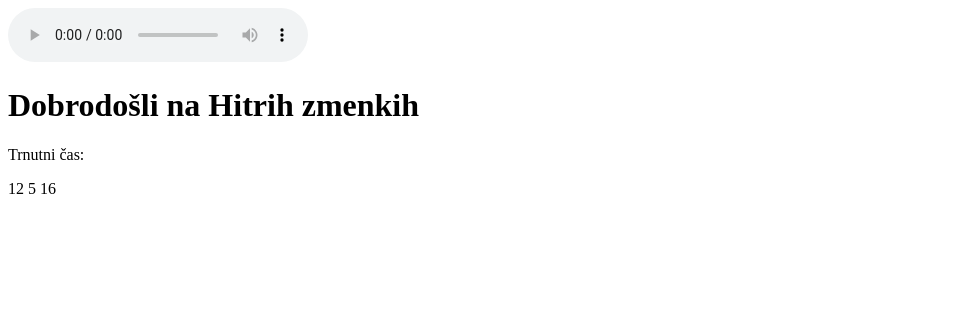
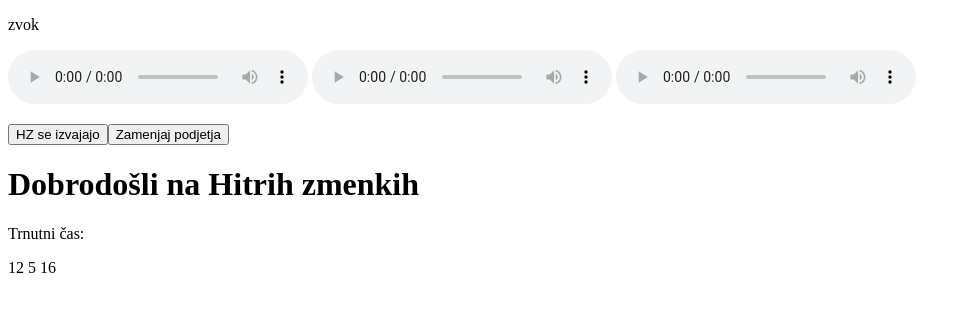
Before and after one commit to DominikBer123/DominikBer123.github.io, a plain HTML site: page index.html in a window 1280 px wide. Shown: the whole page, without its empty margins (0-970 px from the left). Drawn offline with Linux system fonts and the light colour scheme.

Commit message:
Update index.html

```diff
--- a/index.html
+++ b/index.html
@@ -1,7 +1,12 @@
 <!DOCTYPE html>
 <html>
 <body>
+    <p>zvok</p>
 <audio controls src="Sound.mp3"></audio>
+<audio controls src="sound1.mp3"></audio>
+<audio controls src="sound2.mp3"></audio>
+<p><button onclick="start()">HZ se izvajajo</button><button onclick="zamenjaj()">Zamenjaj podjetja</button></p>
+
 
 <h1>Dobrodošli na Hitrih zmenkih</h1>
 <p ></p>
@@ -15,86 +20,72 @@
 <p5 id="demo4"></p5>
 <p6 id ="demo5"></p6>
 
-<h3 id = "stanje"></h3>
-
-<h4 id="alarm">	</h4>
 
 <script>
-var sound1 = new Audio("Sound.mp3");
+
+var sound = new Audio("Sound.mp3");
+var sound1 = new Audio("sound1.mp3");
+var sound2 = new Audio("sound2.mp3");
+
+
+function start(){
+    document.getElementById("stanje").innerHTML ="zac"
+    sound.play()
+}
+function zamenjaj(){
+    document.getElementById("stanje").innerHTML ="zamenjaj podjetje"
+    sound.play()
+}
 function checkTime(){
     //Dobi trenutni čas
     const d = new Date();
-    var pretvorba = new Date(2023,03,15,0,0,0)
+
     //šas kdaj se kaj more zgoditi
     var ZacHZ= [
-
-  new Date(2023,03,16,02,20,00),
-  new Date(2023,03,16,02,21,00),
-  new Date(2023,03,16,02,22,00),
-  new Date(2023,03,16,02,23,00),
-  new Date(2023,03,16,02,24,00),
-  new Date(2023,03,16,02,25,00),
-  new Date(2023,03,16,02,26,00),
-  new Date(2023,03,16,02,27,00),
-  new Date(2023,03,16,02,28,00),
-  new Date(2023,03,16,02,29,00),
-  new Date(2023,03,16,02,30,00),
-  new Date(2023,03,16,02,31,00),
-  new Date(2023,03,16,02,32,00),
-  new Date(2023,03,16,02,33,00),
-  new Date(2023,03,16,02,34,00),
-  new Date(2023,03,16,02,35,00),
-  new Date(2023,03,16,02,36,00),
-  new Date(2023,03,16,02,37,00),
-  new Date(2023,03,16,02,38,00),
-  new Date(2023,03,16,02,39,00)
-
-    ];
-    var Alarm30Hz = [
-  new Date(2023,03,16,02,20,10),
-  new Date(2023,03,16,02,21,10),
-  new Date(2023,03,16,02,22,10),
-  new Date(2023,03,16,02,23,10),
-  new Date(2023,03,16,02,24,10),
-  new Date(2023,03,16,02,25,10),
-  new Date(2023,03,16,02,26,10),
-  new Date(2023,03,16,02,27,10),
-  new Date(2023,03,16,02,28,10),
-  new Date(2023,03,16,02,29,10),
-  new Date(2023,03,16,02,30,10),
-  new Date(2023,03,16,02,31,10),
-  new Date(2023,03,16,02,32,10),
-  new Date(2023,03,16,02,33,10),
-  new Date(2023,03,16,02,34,10),
-  new Date(2023,03,16,02,35,10),
-  new Date(2023,03,16,02,36,10),
-  new Date(2023,03,16,02,37,10),
-  new Date(2023,03,16,02,38,10),
-  new Date(2023,03,16,02,39,10)
-    ];
+  new Date(2023,03,16,14,30,00), new Date(2023,03,16,14,38,00),
+  new Date(2023,03,16,14,46,00), new Date(2023,03,16,14,54,00),
+  new Date(2023,03,16,15,02,00), new Date(2023,03,16,15,10,00),
+  new Date(2023,03,16,15,18,00), new Date(2023,03,16,15,26,00),
+  new Date(2023,03,16,15,34,00), new Date(2023,03,16,15,42,00),
+  new Date(2023,03,16,15,50,00), new Date(2023,03,16,15,58,00),
+  new Date(2023,03,16,16,06,00), new Date(2023,03,16,16,14,00),
+  new Date(2023,03,16,16,22,00), new Date(2023,03,16,16,30,00),
+  new Date(2023,03,16,16,38,00), new Date(2023,03,16,16,46,00),
+  new Date(2023,03,16,16,54,00), new Date(2023,03,16,17,02,00),
+  new Date(2023,03,16,17,10,00), new Date(2023,03,16,17,18,00),
+  new Date(2023,03,16,17,26,00), new Date(2023,03,16,17,34,00),
+  new Date(2023,03,16,17,42,00), new Date(2023,03,16,17,50,00)
+];
+    var Alarm30Hz =[
+  new Date(2023,03,16,14,35,30), new Date(2023,03,16,14,43,30),
+  new Date(2023,03,16,14,51,30), new Date(2023,03,16,14,59,30),
+  new Date(2023,03,16,15,07,30), new Date(2023,03,16,15,15,30),
+  new Date(2023,03,16,15,23,30), new Date(2023,03,16,15,31,30),
+  new Date(2023,03,16,15,39,30), new Date(2023,03,16,15,47,30),
+  new Date(2023,03,16,15,55,30), new Date(2023,03,16,16,03,30),
+  new Date(2023,03,16,16,11,30), new Date(2023,03,16,16,19,30),
+  new Date(2023,03,16,16,27,30), new Date(2023,03,16,16,35,30),
+  new Date(2023,03,16,16,43,30), new Date(2023,03,16,16,51,30),
+  new Date(2023,03,16,16,59,30), new Date(2023,03,16,17,07,30),
+  new Date(2023,03,16,17,15,30), new Date(2023,03,16,17,23,30),
+  new Date(2023,03,16,17,31,30), new Date(2023,03,16,17,39,30),
+  new Date(2023,03,16,17,47,30), new Date(2023,03,16,17,55,30)
+]
     var KonecHZ = [
-  new Date(2023,03,16,02,20,30),
-  new Date(2023,03,16,02,21,30),
-  new Date(2023,03,16,02,22,30),
-  new Date(2023,03,16,02,23,30),
-  new Date(2023,03,16,02,24,30),
-  new Date(2023,03,16,02,25,30),
-  new Date(2023,03,16,02,26,30),
-  new Date(2023,03,16,02,27,30),
-  new Date(2023,03,16,02,28,30),
-  new Date(2023,03,16,02,29,30),
-  new Date(2023,03,16,02,30,30),
-  new Date(2023,03,16,02,31,30),
-  new Date(2023,03,16,02,32,30),
-  new Date(2023,03,16,02,33,30),
-  new Date(2023,03,16,02,34,30),
-  new Date(2023,03,16,02,35,30),
-  new Date(2023,03,16,02,36,30),
-  new Date(2023,03,16,02,37,30),
-  new Date(2023,03,16,02,38,30),
-  new Date(2023,03,16,02,39,10)
-    ];
-
+  new Date(2023,03,16,14,36,00), new Date(2023,03,16,14,44,00),
+  new Date(2023,03,16,14,52,00), new Date(2023,03,16,15,00,00),
+  new Date(2023,03,16,15,08,00), new Date(2023,03,16,15,16,00),
+  new Date(2023,03,16,15,24,00), new Date(2023,03,16,15,32,00),
+  new Date(2023,03,16,15,40,00), new Date(2023,03,16,15,48,00),
+  new Date(2023,03,16,15,56,00), new Date(2023,03,16,16,04,00),
+  new Date(2023,03,16,16,12,00), new Date(2023,03,16,16,20,00),
+  new Date(2023,03,16,16,28,00), new Date(2023,03,16,16,36,00),
+  new Date(2023,03,16,16,44,00), new Date(2023,03,16,16,52,00),
+  new Date(2023,03,16,17,00,00), new Date(2023,03,16,17,08,00),
+  new Date(2023,03,16,17,16,00), new Date(2023,03,16,17,24,00),
+  new Date(2023,03,16,17,32,00), new Date(2023,03,16,17,40,00),
+  new Date(2023,03,16,17,48,00), new Date(2023,03,16,17,56,00)
+];
 
     //koda za igranje zvoka ob pravi čas
 
@@ -102,56 +93,28 @@ function checkTime(){
         //preveri zač stanja
         if (ZacHZ[i].getHours()==d.getHours() && ZacHZ[i].getMinutes()== d.getMinutes() && ZacHZ[i].getSeconds()== d.getSeconds()){
           //zaigra zvok
-          document.getElementById("alarm").innerHTML ="zac";
-          sound1.play()
+          document.getElementById("stanje").innerHTML ="zac";
+          sound1.play();
 
           ///
           break;
         }
         else if (Alarm30Hz[i].getHours()==d.getHours() && Alarm30Hz[i].getMinutes()== d.getMinutes() && Alarm30Hz[i].getSeconds()== d.getSeconds()){
         //zaigra zvok
-        document.getElementById("alarm").innerHTML ="alarm";
-        sound1.play()
+        document.getElementById("stanje").innerHTML ="alarm";
+        sound.play();
           ///
           break;
+
         }
-        else if(KonecHZ[i].getHours()<=d.getHours() && KonecHZ[i].getMinutes()<= d.getMinutes() && KonecHZ[i].getSeconds()<= d.getSeconds()
-                && ZacHZ[i+1].getHours()>=d.getHours() && ZacHZ[i+1].getMinutes()>= d.getMinutes() && 59>= d.getSeconds()){
-            //zaigra zvok
-            document.getElementById("alarm").innerHTML ="zamenjaj postaje";
-            sound1.play()
 
-          ///
-          break;
-        }
+        else if (KonecHZ[i].getHours()== d.getHours() && KonecHZ[i].getMinutes()==d.getMinutes() && KonecHZ[i].getSeconds() == d.getSeconds()){
+            sound1.play();
+            document.getElementById("stanje").innerHTML ="zamenjaj stojnico";
+
+        };
     };
-    //for (let i =0; i<ZacHZ.length;i++){
-    //    if (ZacHZ[i].getHours() >= d.getHours()>=KonecHZ[i].getHours() &&
-    //        ZacHZ[i].getMinutes() <= d.getMinutes() <=KonecHZ[i].getMinutes()){
-    //            document.getElementById("stanje").innerHTML =  "Izvaja se HITRI ZMENEK!!";
-    //            document.getElementById("timer").innerHTML =  "Imate še: " + String(KonecHZ[i].getMinutes() - d.getMinutes()+"min in "+ String(KonecHZ[i].getMinutes()-d.getMinutes()+"s"));
-    //            //mogoče treba še dodati -1min pri timerju
-    //            if (Alarm30Hz[i].getHours() <= d.getHours()<=KonecHZ[i].getHours() &&
-    //                Alarm30Hz[i].getMinutes() <= d.getMinutes() <=KonecHZ[i].getMinutes()&&
-    //                Alarm30Hz[i].getSeconds() <= d.getSeconds() <= 59){
-    //                    document.getElementById("alarm").innerHTML ="Zaključujte z Hitrimi zmenki samo še 30s!";
-    //            } else{
-    //                document.getElementById("alarm").innerHTML ="";
-    //            }
-//
-//
-    //    }else if (ZacHZ[i].getHours() <= d.getHours()<=KonecHZ[i].getHours() &&
-    //        ZacHZ[i].getMinutes() >= d.getMinutes() >=KonecHZ[i].getMinutes()){
-    //            document.getElementById("stanje").innerHTML =  "Menjava Podjetij!!";
-    //            document.getElementById("timer").innerHTML =  "Imate še: " + String(ZacHZ[i].getMinutes() - d.getMinutes()+"min in "+ String(ZacHZ[i].getMinutes()-d.getMinutes()+"s"))
-    //    } else{
-    //        document.getElementById("alarm").innerHTML ="/";
-    //        document.getElementById("stanje").innerHTML ="/";
-    //        document.getElementById("timer").innerHTML ="/";
-    //    }
-    //        ;
-//
-    //}
+
 
 
 
```
